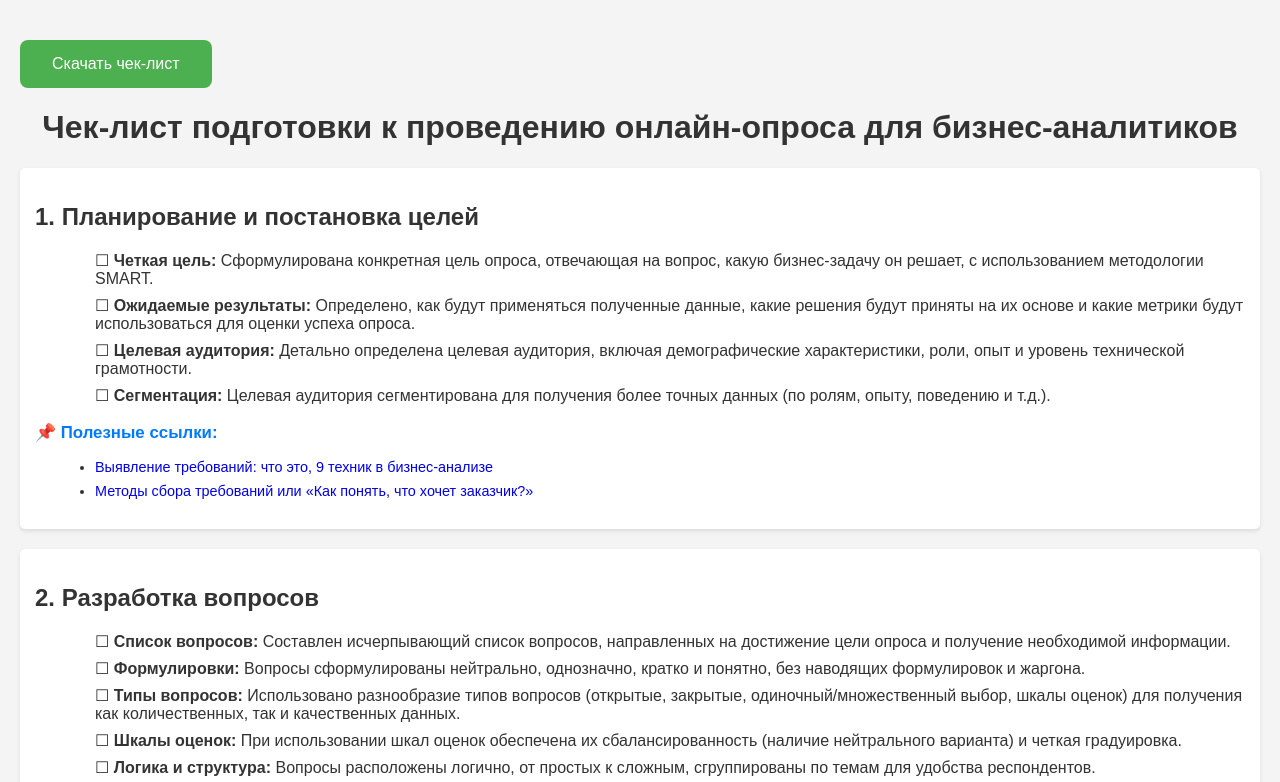
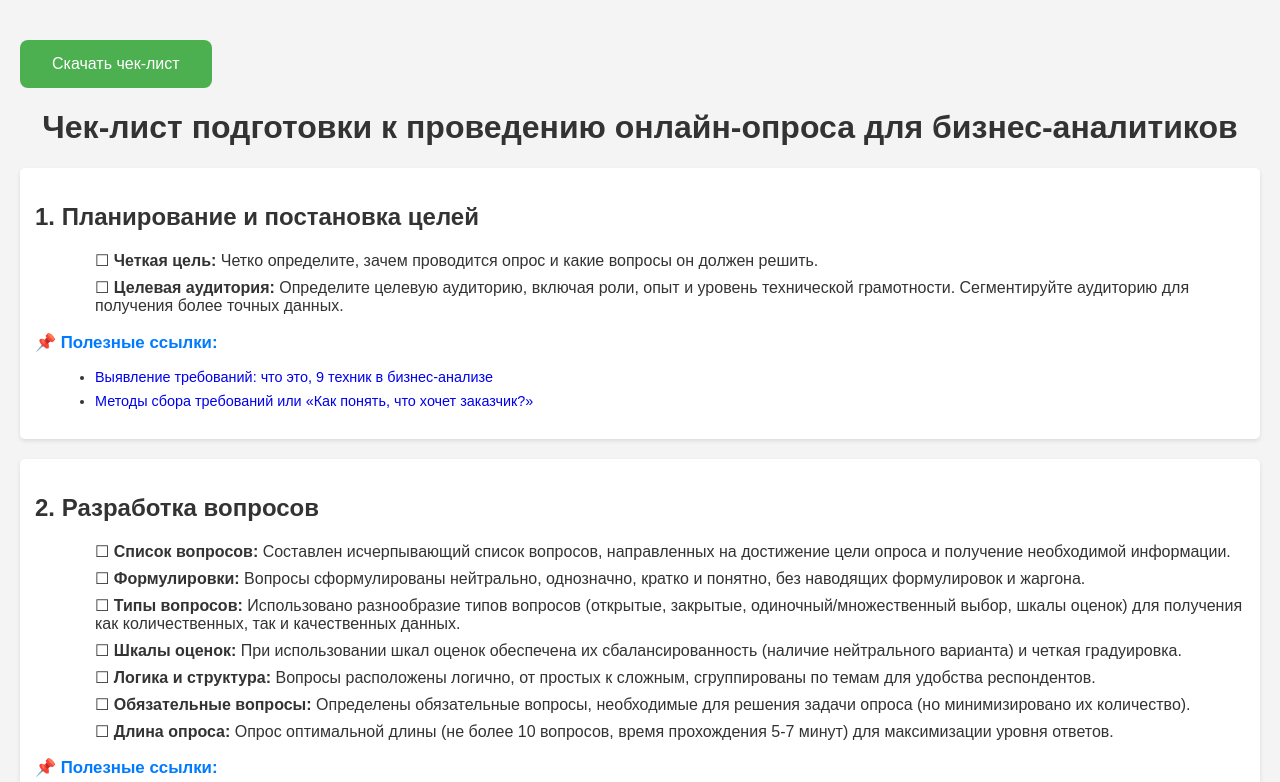
Before and after one commit to dariabelaia/check_list, a plain HTML site: page index.html in a window 1280 px wide. Shown: the top 782 px of the page. Drawn offline with Linux system fonts and the light colour scheme.

Commit message:
Update index.html

```diff
--- a/index.html
+++ b/index.html
@@ -77,10 +77,8 @@ text-decoration: underline;
 <div class="section">
 <h2>1. Планирование и постановка целей</h2>
 <ul>
-<li><strong>Четкая цель:</strong> Сформулирована конкретная цель опроса, отвечающая на вопрос, какую бизнес-задачу он решает, с использованием методологии SMART.</li>
-<li><strong>Ожидаемые результаты:</strong> Определено, как будут применяться полученные данные, какие решения будут приняты на их основе и какие метрики будут использоваться для оценки успеха опроса.</li>
-<li><strong>Целевая аудитория:</strong> Детально определена целевая аудитория, включая демографические характеристики, роли, опыт и уровень технической грамотности.</li>
-<li><strong>Сегментация:</strong> Целевая аудитория сегментирована для получения более точных данных (по ролям, опыту, поведению и т.д.).</li>
+<li><strong>Четкая цель:</strong> Четко определите, зачем проводится опрос и какие вопросы он должен решить.</li>
+<li><strong>Целевая аудитория:</strong> Определите целевую аудиторию, включая роли, опыт и уровень технической грамотности. Сегментируйте аудиторию для получения более точных данных.</li>
 </ul>
 <div class="links">
 <h3>📌 Полезные ссылки:</h3>
```
